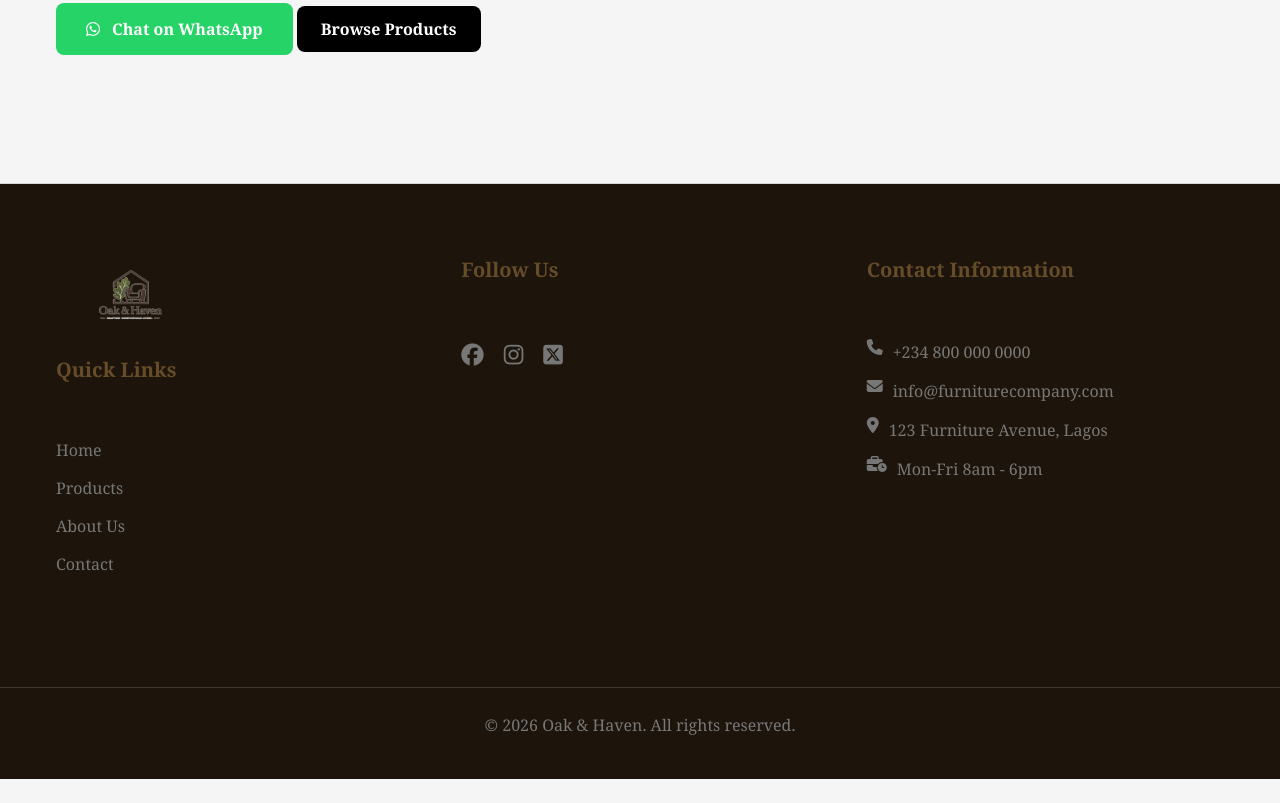
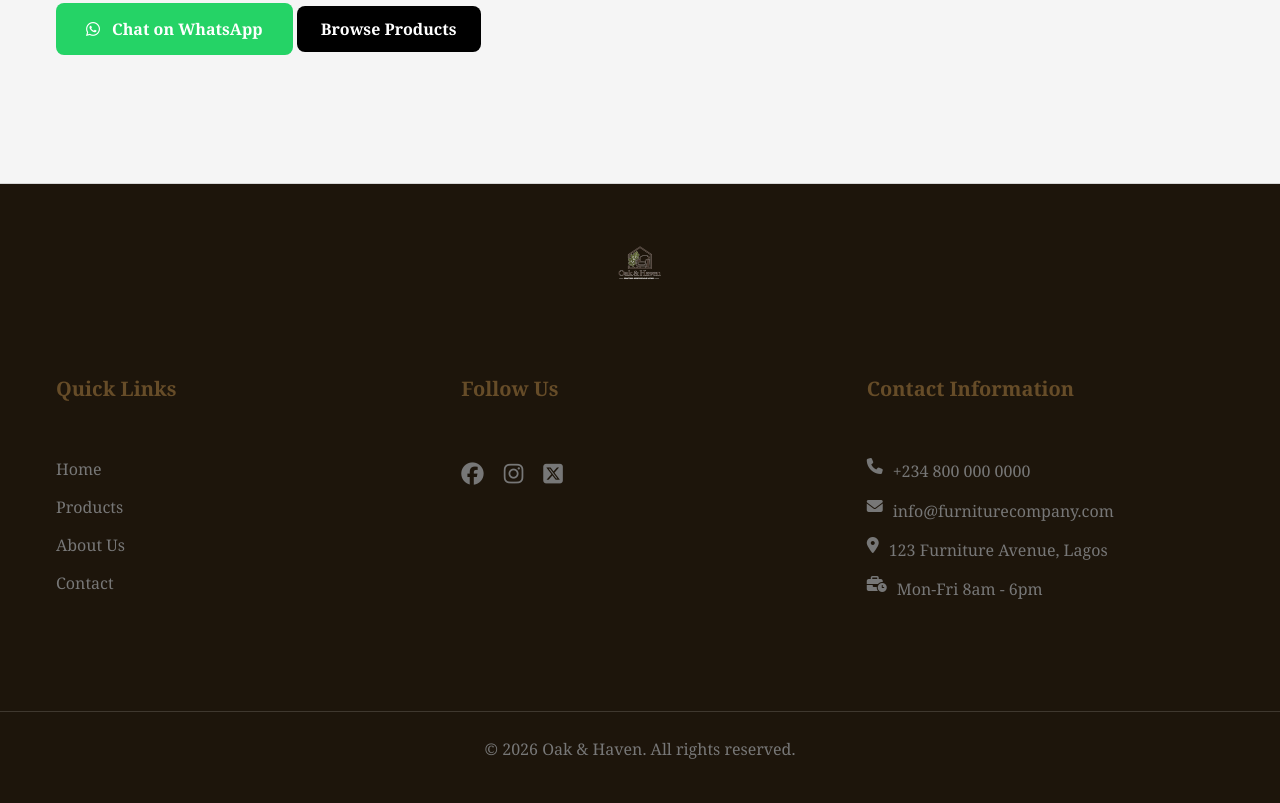
Before and after one commit to dev-somsom/Oak-Haven, a plain HTML site: page about.html in a window 1280 px wide. Shown: the part 2925-3728 px from the top of the page. Before the commit the page ends 3704 px from the top, so only its background shows below. Drawn offline with Linux system fonts and the light colour scheme.

Commit message:
Modifing the footer section

```diff
--- a/about.html
+++ b/about.html
@@ -213,15 +213,14 @@
 
             <footer class="footer">
 
-                <div class="footer-content fade-in">
-
-                    <div class="footer-column">
-                      <div class="logo">
+                <div class="footer-logo fade-in">
                     <a href="index.html">
                         <img src="Assets/Logo/Oak_&_Haven_logo.png" alt="Logo">
                     </a>
                 </div>
-                    <div>
+
+                <div class="footer-content fade-in">
+                    <div class="footer-column">
                         <h4 class="section-header">Quick Links</h4>
                         <ul class="footer-links">
                             <li><a href="index.html">Home</a></li>
@@ -229,7 +228,6 @@
                             <li><a href="about.html">About Us</a></li>
                             <li><a href="contact.html">Contact</a></li>
                         </ul>
-                    </div>
                     </div>
 
                     <div class="footer-column fade-in">
@@ -246,7 +244,6 @@
                                 <i class="fa-brands fa-square-x-twitter"></i>
                             </a>
                         </div>
-
                     </div>
 
                     <div class="footer-column fade-in">
```
Lines whose indentation alone changed are shown as unchanged.
